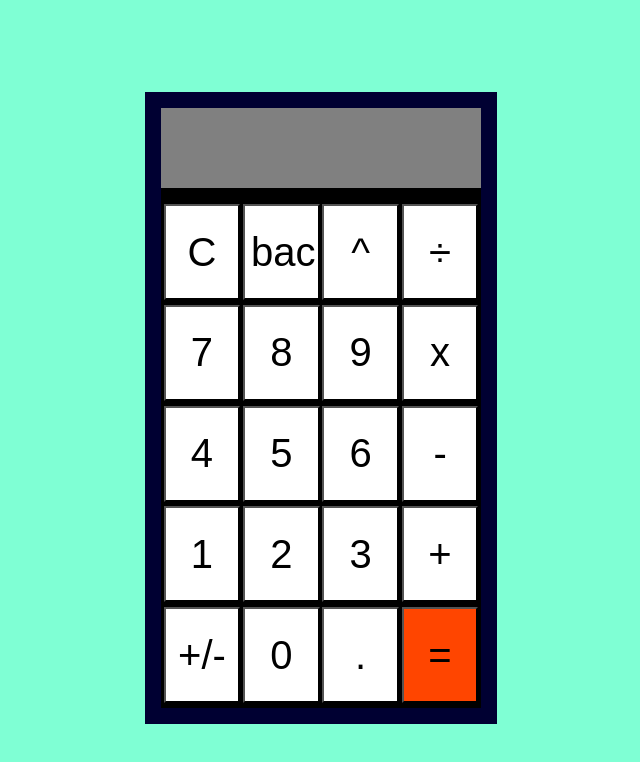
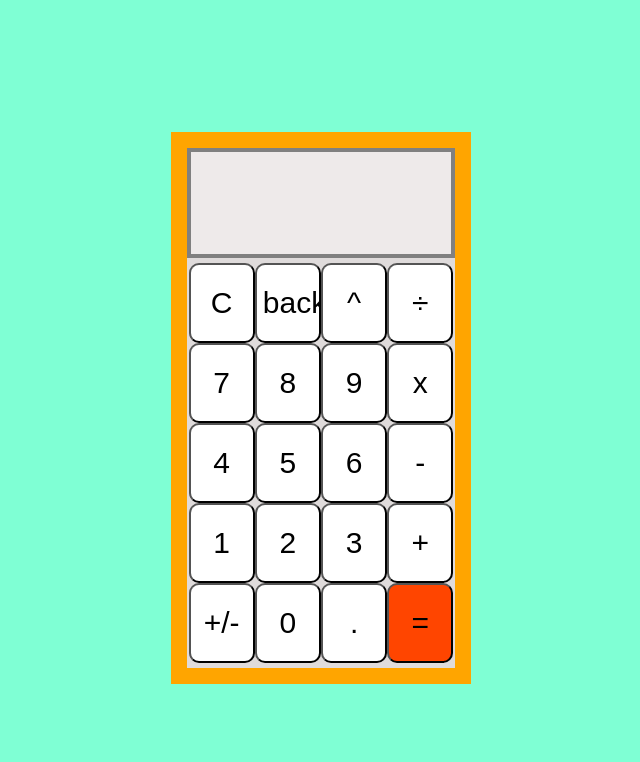
Before and after one commit to Sehnsucht0/Calculator, a plain HTML site: page index.html in a window 1280 px wide. Shown: the whole page, without its empty margins (319-959 px from the left). Drawn offline with Linux system fonts and the light colour scheme.

Commit message:
last commit for now, needs to be reworked later

```diff
--- a/style.css
+++ b/style.css
@@ -10,38 +10,43 @@ body {
 }
 
 .calculator {
-    height: 75vh;
-    width: 25vw;
-    background-color: rgb(0, 0, 50);
+    height: 65vh;  /*75vh*/
+    width: 21vw;  /*25vw*/
+    background-color: orange;
     padding: 16px;
     display: flex;
     flex-direction: column;
-    justify-content: space-evenly;
+    /*justify-content: space-evenly;*/
 }
 
 .display {
-    background-color: gray;
-    height: 5vh;
+    background-color: rgb(238, 234, 234);
+    height: 10vh;  /*5vh*/
     text-align: end;
     font-size: 5vh;
     font-weight: 500;
     padding: 2.5vh;
+    border: 4px solid gray;
 }
 
 .number-table {
-    height: 63vh;
-    background-color: black;
+    height: 56vh;
+    background-color: rgb(223, 219, 219);
     display: flex;
     flex-wrap: wrap;
     justify-content: space-evenly;
-    padding-top: 16px;
+    padding: 5px 2px;
+    align-content: flex-start;
 }
 
 button {
     background-color: white;
-    width: 6vw;
-    height: 12vh;
-    font-size: 40px;
+    width: 5vw;   /* 6w*/
+    height: 10vh;   /*12vh*/
+    font-size: 30px;
+    flex-grow: 1;
+    border-radius: 10px;
+    flex-shrink: 0;
 }
 
 .equal {
```
